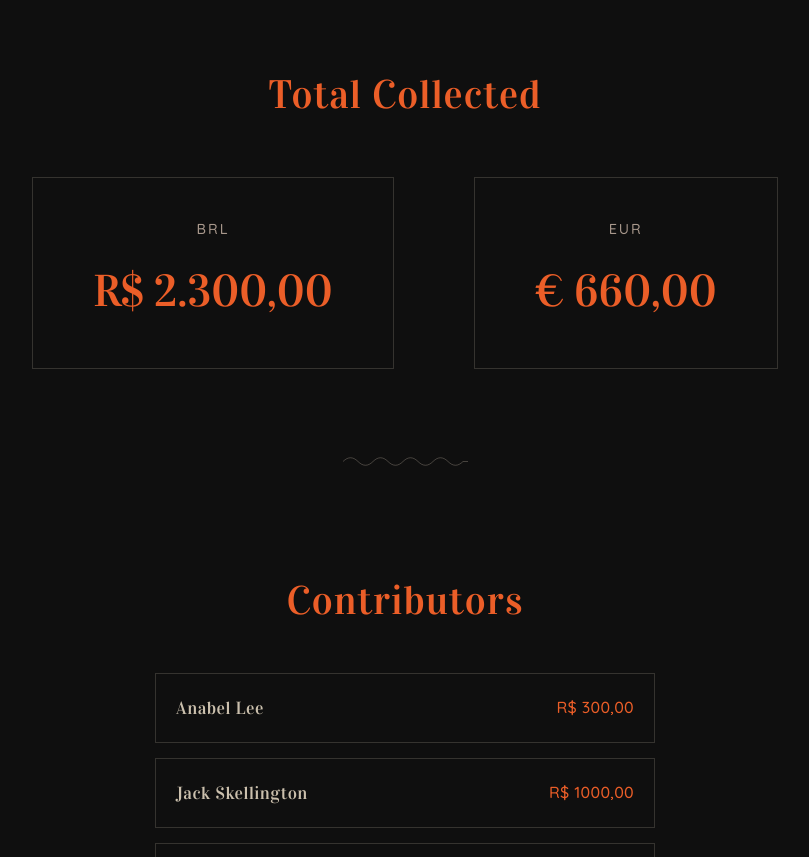
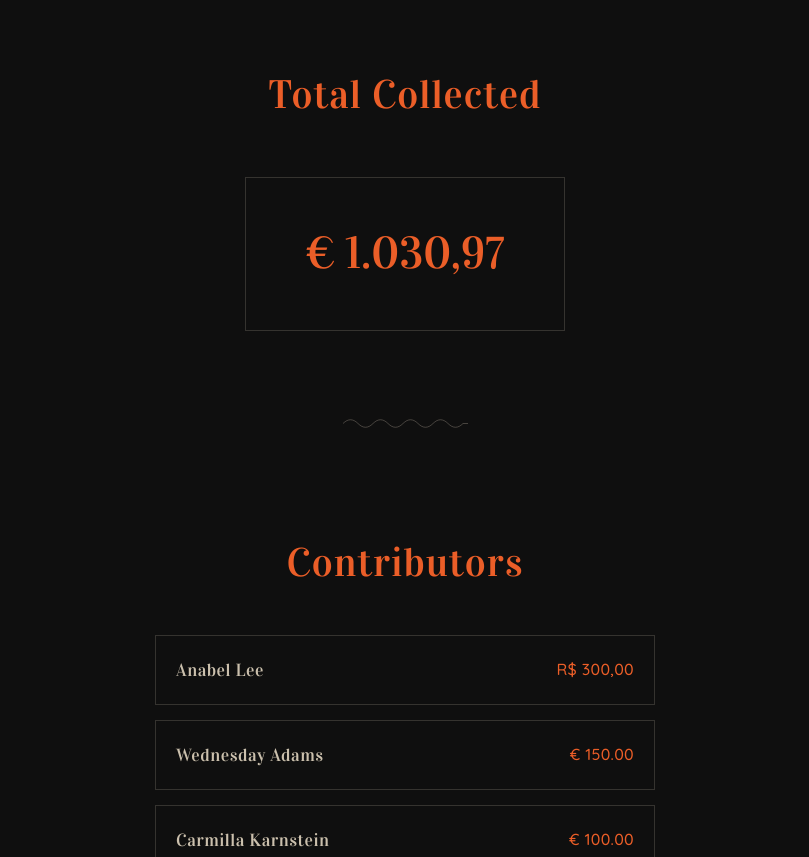
Before and after one commit to thais/cris-jack-wedding, a plain HTML site: page index.html in a window 1280 px wide. Shown: the part 1470-2327 px from the top of the page, without its empty margins (235-1044 px from the left). Drawn offline with Linux system fonts and the light colour scheme.

Commit message:
chore: update donations

```diff
--- a/donations.js
+++ b/donations.js
@@ -21,14 +21,15 @@ function addDonation(pseudonym, amount, currency) {
   return donation;
 }
 
+// NOTE: Add new donations at the bottom of the list.
+
 addDonation("Anabel Lee", 300, "BRL");
+addDonation("Wednesday Adams", 150, "EUR");
+addDonation("Carmilla Karnstein", 100, "EUR");
+addDonation("Morticia Addams", 130, "EUR");
+addDonation("Fester Addams", 130, "EUR");
 addDonation("Jack Skellington", 1000, "BRL");
 addDonation("Sally Finkelstein", 1000, "BRL");
-
-addDonation("Carmilla Karnstein", 100, "EUR");
-addDonation("Morticia Addams", 130, "EUR");
-addDonation("Wednesday Adams", 150, "EUR");
-addDonation("Fester Addams", 130, "EUR");
 addDonation("Edward Scissorhands", 150, "EUR");
 
 // Ghotic Names
--- a/index.html
+++ b/index.html
@@ -1,18 +1,25 @@
-<!DOCTYPE html>
+<!doctype html>
 <html lang="pt">
   <head>
-    <meta charset="UTF-8">
-    <meta name="viewport" content="width=device-width, initial-scale=1.0">
+    <meta charset="UTF-8" />
+    <meta name="viewport" content="width=device-width, initial-scale=1.0" />
     <title>Cris & Jack - Presente Coletivo</title>
-    <link rel="preconnect" href="https://fonts.googleapis.com">
-    <link rel="preconnect" href="https://fonts.gstatic.com" crossorigin>
-    <link href="https://fonts.googleapis.com/css2?family=Vidaloka&family=Quicksand:wght@300;400;500;600&family=Sriracha&display=swap" rel="stylesheet">
-    <link rel="stylesheet" href="styles.css">
+    <link rel="preconnect" href="https://fonts.googleapis.com" />
+    <link rel="preconnect" href="https://fonts.gstatic.com" crossorigin />
+    <link
+      href="https://fonts.googleapis.com/css2?family=Vidaloka&family=Quicksand:wght@300;400;500;600&family=Sriracha&display=swap"
+      rel="stylesheet"
+    />
+    <link rel="stylesheet" href="styles.css" />
   </head>
   <body>
     <div class="language-switcher">
-        <button onclick="switchLanguage('pt')" class="lang-btn" data-lang="pt">PT</button>
-        <button onclick="switchLanguage('en')" class="lang-btn" data-lang="en">EN</button>
+      <button onclick="switchLanguage('pt')" class="lang-btn" data-lang="pt">
+        PT
+      </button>
+      <button onclick="switchLanguage('en')" class="lang-btn" data-lang="en">
+        EN
+      </button>
     </div>
 
     <div id="leaves-container"></div>
@@ -23,38 +30,50 @@
         <h1 class="title">
           <span data-pt="Cris & Jack" data-en="Cris & Jack">Cris & Jack</span>
         </h1>
-            <div class="subtitle" data-pt="Um Presente Coletivo" data-en="A Collective Gift">
+        <div
+          class="subtitle"
+          data-pt="Um Presente Coletivo"
+          data-en="A Collective Gift"
+        >
           Um Presente Coletivo
         </div>
         <div class="header-decoration">✦</div>
       </header>
 
-        <img src="vaquinha.png" alt="Vaquinha" class="vaquinha-image">
+      <img src="vaquinha.png" alt="Vaquinha" class="vaquinha-image" />
       <section class="vaquinha-origin">
-            <h2 data-pt="A Origem da Vaquinha" data-en="The Origin of 'Vaquinha'">A Origem da Vaquinha</h2>
+        <h2 data-pt="A Origem da Vaquinha" data-en="The Origin of 'Vaquinha'">
+          A Origem da Vaquinha
+        </h2>
 
-            <p data-pt="A palavra 'vaquinha' vem de uma tradição antiga do interior do Brasil, onde as pessoas se reuniam para comprar uma vaca juntas, dividindo os custos e depois a carne. Com o tempo, o termo passou a significar qualquer arrecadação coletiva para um objetivo comum."
-               data-en="The word 'vaquinha' comes from an old tradition in rural Brazil, where people would gather to buy a cow together, sharing the costs and later the meat. Over time, the term came to mean any collective fundraising for a common goal.">
-                A palavra "vaquinha" vem de uma tradição antiga do interior do Brasil, onde as pessoas se reuniam para comprar uma vaca juntas, dividindo os custos e depois a carne. Com o tempo, o termo passou a significar qualquer arrecadação coletiva para um objetivo comum.
+        <p
+          data-pt="A palavra 'vaquinha' vem de uma tradição antiga do interior do Brasil, onde as pessoas se reuniam para comprar uma vaca juntas, dividindo os custos e depois a carne. Com o tempo, o termo passou a significar qualquer arrecadação coletiva para um objetivo comum."
+          data-en="The word 'vaquinha' comes from an old tradition in rural Brazil, where people would gather to buy a cow together, sharing the costs and later the meat. Over time, the term came to mean any collective fundraising for a common goal."
+        >
+          A palavra "vaquinha" vem de uma tradição antiga do interior do Brasil,
+          onde as pessoas se reuniam para comprar uma vaca juntas, dividindo os
+          custos e depois a carne. Com o tempo, o termo passou a significar
+          qualquer arrecadação coletiva para um objetivo comum.
         </p>
         <div class="intro-text">
-                <p class="secret-note" data-pt="Ah, lembrando que o presente é uma surpresa que será entregue no dia do casamento. Agradecemos se não falarem nada para o casal 🤫"
-                   data-en="Oh, remembering that the gift is a surprise that will be delivered on the wedding day. We appreciate if you don't say anything to the couple 🤫">
-                    Ah, lembrando que o presente é uma surpresa que será entregue no dia do casamento. Agradecemos se não falarem nada para o casal 🤫
+          <p
+            class="secret-note"
+            data-pt="Ah, lembrando que o presente é uma surpresa que será entregue no dia do casamento. Agradecemos se não falarem nada para o casal 🤫"
+            data-en="Oh, remembering that the gift is a surprise that will be delivered on the wedding day. We appreciate if you don't say anything to the couple 🤫"
+          >
+            Ah, lembrando que o presente é uma surpresa que será entregue no dia
+            do casamento. Agradecemos se não falarem nada para o casal 🤫
           </p>
         </div>
       </section>
 
       <section class="donation-tracker">
-            <h2 data-pt="Total Arrecadado" data-en="Total Collected">Total Arrecadado</h2>
+        <h2 data-pt="Total Arrecadado" data-en="Total Collected">
+          Total Arrecadado
+        </h2>
         <div class="donation-amounts">
           <div class="amount-box">
-                    <div class="currency">BRL</div>
-                    <div class="amount" id="brl-amount">R$ 0,00</div>
-                </div>
-                <div class="amount-box">
-                    <div class="currency">EUR</div>
-                    <div class="amount" id="eur-amount">€ 0,00</div>
+            <div class="amount" id="total-eur-amount">€ 0,00</div>
           </div>
         </div>
       </section>
@@ -65,9 +84,13 @@
       </section>
 
       <footer class="donation-footer">
-            <p data-pt="Com ❤️ de todos os amigos" data-en="With ❤️ from all the friends">Com ❤️ de todos os amigos</p>
+        <p
+          data-pt="Com ❤️  de todos os amigos"
+          data-en="With ❤️  from all the friends"
+        >
+          Com ❤️ de todos os amigos
+        </p>
       </footer>
-
     </div>
 
     <div class="fox-container" id="fox-container"></div>
--- a/script.js
+++ b/script.js
@@ -160,10 +160,11 @@ function updateDonationDisplay() {
         }
     });
 
-    document.getElementById('brl-amount').textContent =
-        `R$ ${totalBRL.toLocaleString('pt-BR', { minimumFractionDigits: 2, maximumFractionDigits: 2 })}`;
-    document.getElementById('eur-amount').textContent =
-        `€ ${totalEUR.toLocaleString('pt-BR', { minimumFractionDigits: 2, maximumFractionDigits: 2 })}`;
+    const BRL_TO_EUR_RATE = 6.2;
+    const totalInEUR = totalEUR + (totalBRL / BRL_TO_EUR_RATE);
+
+    document.getElementById('total-eur-amount').textContent =
+        `€ ${totalInEUR.toLocaleString('pt-BR', { minimumFractionDigits: 2, maximumFractionDigits: 2 })}`;
 }
 
 function displayDonors() {
```
Lines whose indentation alone changed are shown as unchanged.
